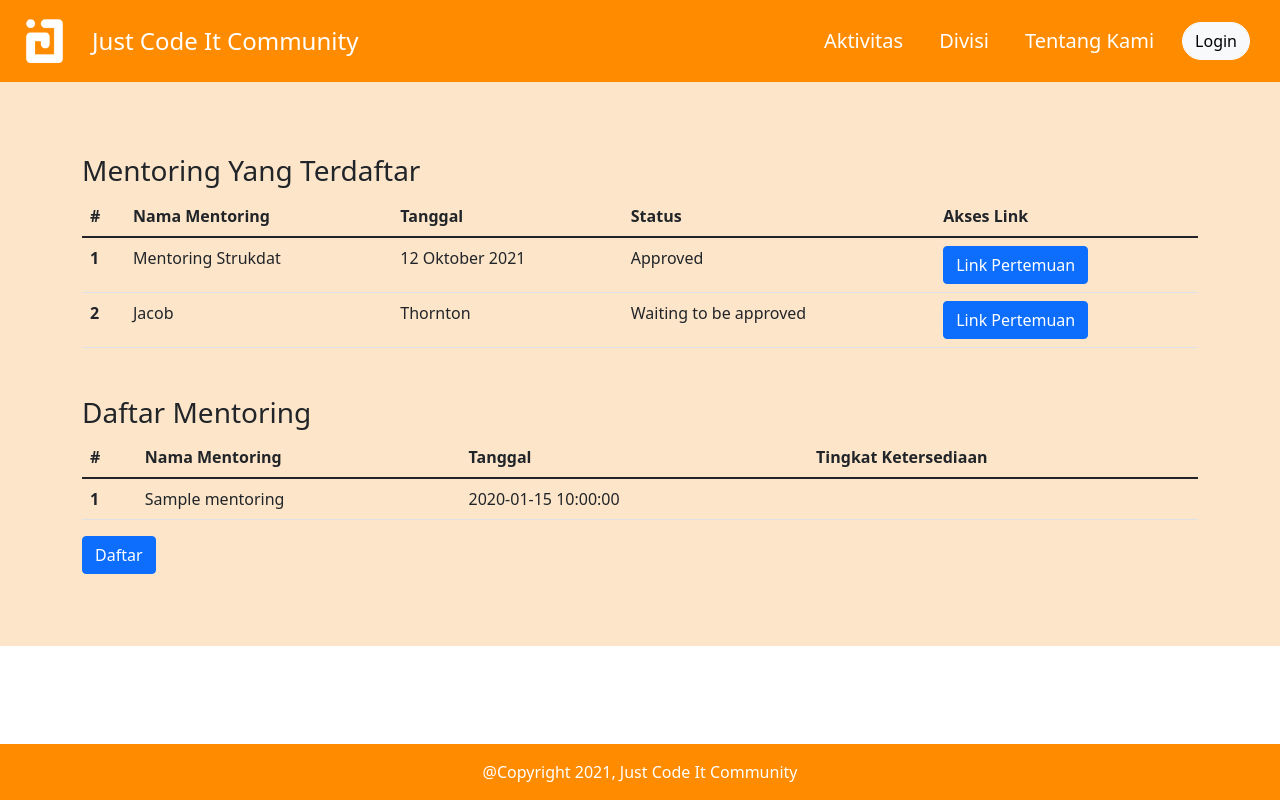
After one commit to rizalw/kuis_wad, a PHP site: page /mentoring.php in a window 1280 px wide. The commit adds this page. Run offline with PHP 8.4, Linux system fonts and the light colour scheme; tables that the repository leaves empty or names only in its code hold one stand-in row (values such as "Sample post").

Commit message:
beres frontend mentoring

```diff
--- a/layout/navbar.php
+++ b/layout/navbar.php
@@ -30,6 +30,11 @@ session_start();
                         </a>
                     </li>
                 <?php else : ?>
+                    <?php if ($_SESSION["role"] == "user"):?>
+                        <li class="nav-item">
+                            <a href="./mentoring.php" class="nav-link active fs-5">Mentoring</a>
+                        </li>
+                    <?php endif;?>
                     <li class="nav-item dropdown">
                         <a class="nav-link dropdown-toggle active" href="#" id="navbarDropdown" role="button" data-bs-toggle="dropdown" aria-expanded="false">
                             <?= $_SESSION["nama"] ?>
--- /dev/null
+++ b/mentoring.php
@@ -0,0 +1,126 @@
+<!DOCTYPE html>
+<html lang="en">
+
+<head>
+    <meta charset="UTF-8">
+    <meta http-equiv="X-UA-Compatible" content="IE=edge">
+    <meta name="viewport" content="width=device-width, initial-scale=1.0">
+    <title>Mentoring Just Code It</title>
+    <?php require("essensial/important.php") ?>
+</head>
+
+<body style="overflow-x:hidden">
+    <?php
+    require("layout/navbar.php");
+    require("essensial/connection.php");
+    ?>
+    <div style="background-color: #FCE5C9;" id="content" class="py-5">
+        <div class="container py-4">
+            <div id="mentoringmu" class="mb-5">
+                <h1 class="fs-3">Mentoring Yang Terdaftar</h1>
+                <table class="table">
+                    <thead>
+                        <tr>
+                            <th scope="col">#</th>
+                            <th scope="col">Nama Mentoring</th>
+                            <th scope="col">Tanggal</th>
+                            <th scope="col">Status</th>
+                            <th scope="col">Akses Link</th>
+                        </tr>
+                    </thead>
+                    <tbody>
+                        <tr>
+                            <th scope="row">1</th>
+                            <td>Mentoring Strukdat</td>
+                            <td>12 Oktober 2021</td>
+                            <td>Approved</td>
+                            <td><button class="btn btn-primary">Link Pertemuan</button></td>
+                        </tr>
+                        <tr>
+                            <th scope="row">2</th>
+                            <td>Jacob</td>
+                            <td>Thornton</td>
+                            <td>Waiting to be approved</td>
+                            <td><button class="btn btn-primary">Link Pertemuan</button></td>
+                        </tr>
+                    </tbody>
+                </table>
+            </div>
+            <div id="daftar-mentoring">
+                <?php
+                $query = "SELECT * FROM mentoring";
+                $result = mysqli_query($koneksi, $query);
+                ?>
+                <h1 class="fs-3">Daftar Mentoring</h1>
+                <table class="table">
+                    <thead>
+                        <tr>
+                            <th scope="col">#</th>
+                            <th scope="col">Nama Mentoring</th>
+                            <th scope="col">Tanggal</th>
+                            <th scope="col">Tingkat Ketersediaan</th>
+                        </tr>
+                    </thead>
+                    <tbody>
+                        <?php
+                        $x = 1;
+                        while ($data = mysqli_fetch_array($result)) {
+                        ?>
+                            <tr>
+                                <th scope="row"><?= $x ?></th>
+                                <td><?= $data["nama_mentoring"]?></td>
+                                <td><?= $data["tanggal"]?></td>
+                                <!-- <?php
+                                $id_mentoring = $data['id'];
+                                $query = "SELECT COUNT('id') FROM user_mentoring WHERE id_mentoring = $id_mentoring;";
+                                $res_count = mysqli_query($koneksi, $query);
+                                while ($data2 = mysqli_fetch_assoc($res_count))
+                                ?> -->
+                                <td></td>
+                            </tr>
+                        <?php
+                            $x++;
+                        };
+                        ?>
+                    </tbody>
+                </table>
+                <a href="#" class="my-2">
+                    <button class="btn btn-primary" data-bs-toggle="modal" data-bs-target="#exampleModal">Daftar</button>
+                </a>
+            </div>
+        </div>
+    </div>
+    <!-- Modal -->
+    <div class="modal fade" id="exampleModal" tabindex="-1" aria-labelledby="exampleModalLabel" aria-hidden="true">
+        <div class="modal-dialog">
+            <div class="modal-content">
+                <div class="modal-header">
+                    <h5 class="modal-title" id="exampleModalLabel">Daftar Mentoring</h5>
+                    <button type="button" class="btn-close" data-bs-dismiss="modal" aria-label="Close"></button>
+                </div>
+                <form action="POST" class="container">
+                    <div class="modal-body">
+                        <div class="row">
+                            <div class="col-2">
+                                <label for="" class="form-text">Nama Mentoring</label>
+                            </div>
+                            <div class="col-10">
+                                <select class="form-select" aria-label="Default select example">
+                                    <option value="0">Coba pertama kali updated</option>
+                                    <option value="1">Coba dua kali</option>
+                                </select>
+                            </div>
+                        </div>
+                    </div>
+                    <div class="modal-footer">
+                        <button type="button" class="btn btn-secondary" data-bs-dismiss="modal">Tutup</button>
+                        <button type="button" class="btn btn-primary">Submit</button>
+                    </div>
+                </form>
+            </div>
+        </div>
+    </div>
+    <?php require("layout/footer.php") ?>
+</body>
+
+</html>
--- a/query/loginQuery.php
+++ b/query/loginQuery.php
@@ -17,6 +17,7 @@ if (isset($_POST["submit"])) {
                 $_SESSION["nama"] = $email_split[0];
                 $_SESSION["is_login"] = "Berhasil Login";
                 $_SESSION["Status"] = true;
+                $_SESSION["role"] = $data["role"];
                 if ($data["role"] == "admin") {
                     $_SESSION["is_admin"] = true;
                     header("Location: ../admin_overview.php");
```
